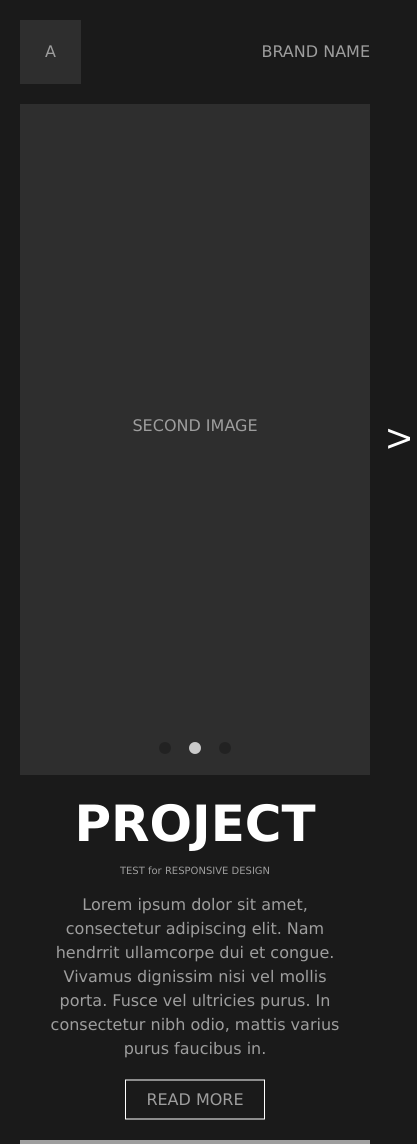
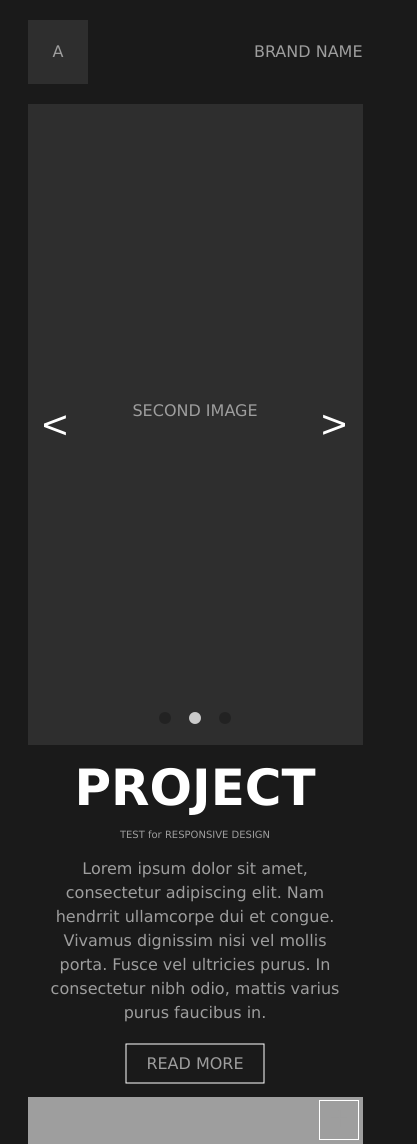
Before and after one commit to ryan50500/AMICULUM, a website: page src/index.html in a window 390 px wide. Shown: the top 1144 px of the page, 417 px wide, since content can reach past the window. Drawn offline with nearby package versions, Linux system fonts and the light colour scheme; files that its build step writes are made by us from their sources; grey boxes are pictures that could not be loaded.

Commit message:
fixing carousel buttons

```diff
--- a/src/sass/style.scss
+++ b/src/sass/style.scss
@@ -98,6 +98,14 @@ text-align: center;
 padding-top:35%;
 position: relative;
 z-index: 0;
+}
+.slick-prev {
+    left: 33px !important;
+    z-index: 999 !important;
+}
+.slick-next {
+    right: 33px !important;
+    z-index: 999 !important;
 }
 .slider p {
     position: absolute;
@@ -335,12 +343,8 @@ z-index: 0;
       // mobile
       @media (max-width: 767px) {
         .main_wrapper {
-            max-width: 350px;
+            max-width: 335px;
         }
-        // .main_wrapper .slider {
-        //     max-width: 280px;
-        //     margin: 0 auto;
-        // }
         .slider_holder {
             padding-top: 65%;
         }
```
Also changed, not shown: dist/css/style.css.
